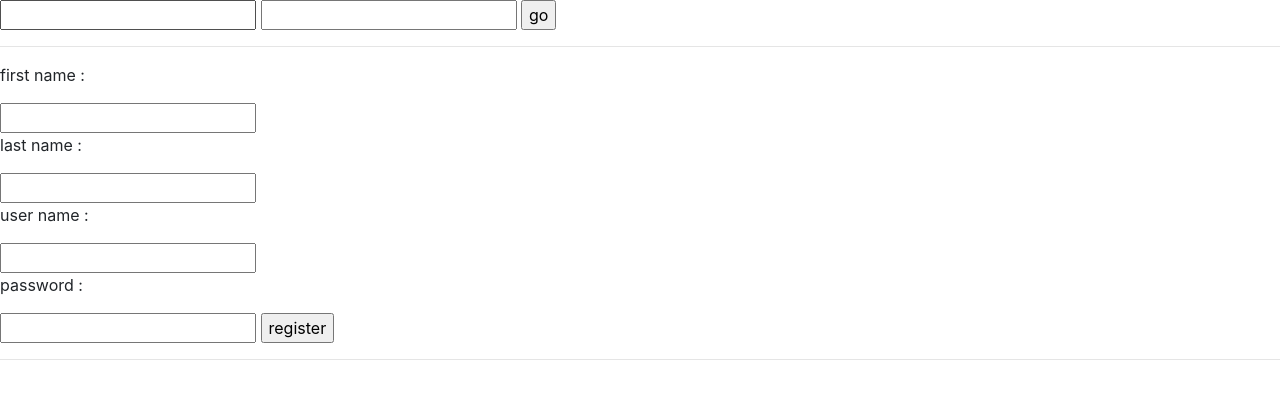
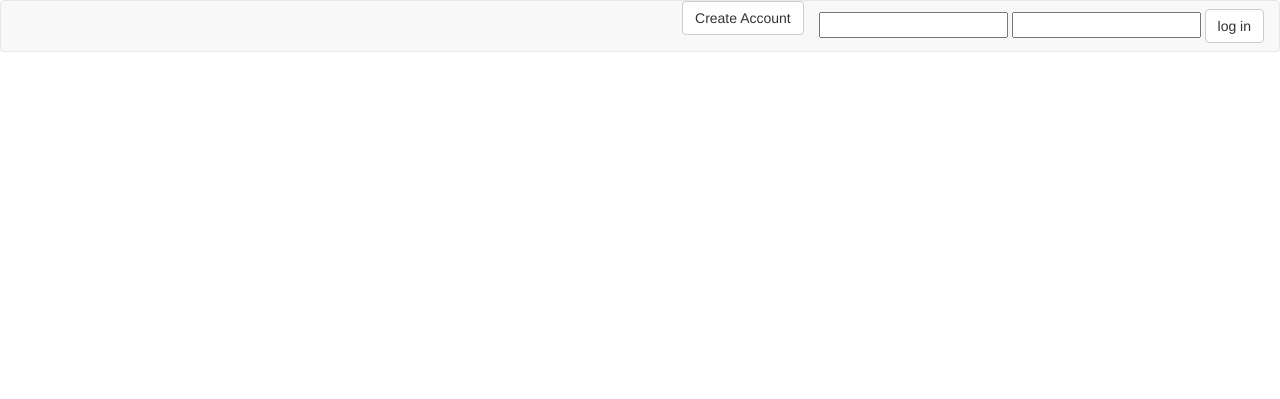
Before and after one commit to husseny/CSEN704, a PHP site: page /__head.php in a window 1280 px wide. Shown: the top 399 px of the page. Run offline with PHP 8.4, Linux system fonts and the light colour scheme; some libraries are stand-ins or nearby versions.

Commit message:
Adding navbar

```diff
--- a/Assets/css/style.css
+++ b/Assets/css/style.css
@@ -9,6 +9,12 @@ html body {
 
 .reviews {
 	height: 100px;
+}
+
+.navbar .login {
+	width: 55px;
+	height: 25px;
+	font-size: 10px;
 }
 
 .reviews h2 {
--- a/Views/__head.php
+++ b/Views/__head.php
@@ -12,20 +12,29 @@
 	<script src="/eshop/Assets/js/bootstrap.js"></script>
 </head>
 <body>
+	<div class="navbar navbar-default">
+		<div class="form-group">
 	<?php
 	if (!isset($_SESSION['user_id'])){
 		echo isset($_SESSION['login_error'])? $_SESSION['login_error'] : "";
 		unset($_SESSION['login_error']);
 	?>
-		<form name="login" method="post" action="/eshop/Controllers/user_controller.php">
+			<form class="navbar-form pull-right" name="login" method="post" action="/eshop/Controllers/user_controller.php">
 				<input type="text" name="user_name"></input>
 				<input type="password" name="password"></input>
-			<input type="submit" name="login_submit" value="go"></input>
+				<input class="login btn btn-default" type="submit" name="login_submit" value="log in"></input>
 			</form>
-		<hr>
-		<?php
-			echo isset($_SESSION['registration_message'])? $_SESSION['registration_message'] : "";
-		 ?>
+				 <button class="btn btn-default pull-right" data-toggle="modal" data-target="#registerModal">
+ 		Create Account
+		</button>
+		<div class="modal fade" id="registerModal" tabindex="-1" role="dialog" aria-labelledby="myModalLabel" aria-hidden="true">
+			<div class="modal-dialog">
+			    <div class="modal-content">
+			      <div class="modal-header">
+			        <button type="button" class="close" data-dismiss="modal"><span aria-hidden="true">&times;</span><span class="sr-only">Close</span></button>
+			        <h4 class="modal-title" id="myModalLabel">Create New Account</h4>
+			      </div>
+			      <div class="modal-body">
 					<form name="register" method = "post" action = "/eshop/Controllers/user_controller.php" >
 						<p>first name :</p><input type="text" name="first_name"
 						value = <?php
@@ -43,9 +52,14 @@
 								echo $_SESSION['registration_fields']['user_name'];
 						?> ></input>
 						<p>password :</p><input type="text" name="password"></input>
-			<input type="submit" name="register_submit" value="register">
+			      </div>
+			      <div class="modal-footer">
+						<input type="submit" name="register_submit" value="Done">
 					</form>
-		<hr>
+			      </div>
+			    </div>
+			  </div>
+		</div>
 	<?php
 	} else {
 	?>
@@ -54,3 +68,7 @@
 	<?php
 	}
 	?>
+		</div>
+	</div>
+	<?php 	echo isset($_SESSION['registration_message'])? $_SESSION['registration_message'] : "";
+ ?>
```
Lines whose indentation alone changed are shown as unchanged.
